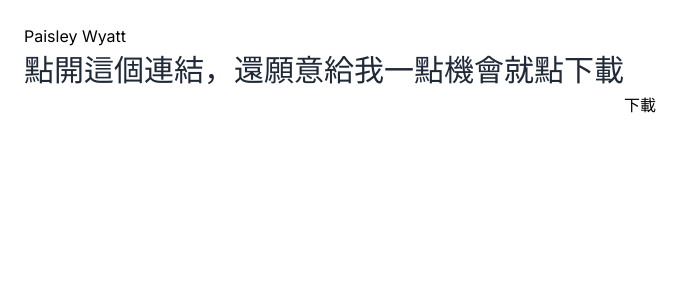
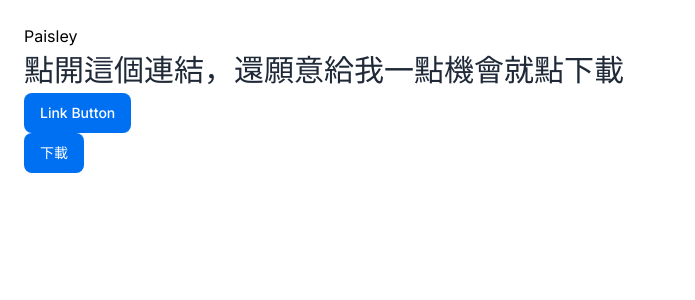
Before and after one commit to Giant191/next_react, a Next.js app in the folder nextjs-dashboard/: page /pwayiastltey in a window 1280 px wide. Shown: the top 300 px of the page, without its empty margins (0-695 px from the left). Built offline with nearby package versions, Linux system fonts and the light colour scheme; a web font is replaced by a local one.

Commit message:
modified:   nextjs-dashboard/app/pwayiastltey/page.tsx

```diff
--- a/nextjs-dashboard/app/pwayiastltey/page.tsx
+++ b/nextjs-dashboard/app/pwayiastltey/page.tsx
@@ -1,13 +1,25 @@
+import React from 'react';
 import { lusitana } from '@/app/ui/fonts'
+import { Button } from '../ui/button';
+
+function sayHello() {
+    alert('You clicked me!');
+}
 
 export default function Page() {
+
     return (
         <main className="flex min-h-screen flex-col p-6">
-            <p>Paisley Wyatt</p>
+            <p>Paisley</p>
             <p className={`${lusitana.className} text-xl text-gray-800 md:text-3xl md:leading-normal`}>
                 點開這個連結，還願意給我一點機會就點下載
             </p>
-            <button>下載</button>
+            <a href="nextjs-dashboard/app/pwayiastltey/S__241999875.jpg" target="_blank">
+                <Button> Link Button </Button>
+            </a>
+            <a download="S__241999875.jpg" target="_blank" href="nextjs-dashboard/app/pwayiastltey/S__241999875.jpg">
+                <Button> 下載 </Button>
+            </a>
         </main>
     );
 };
```
